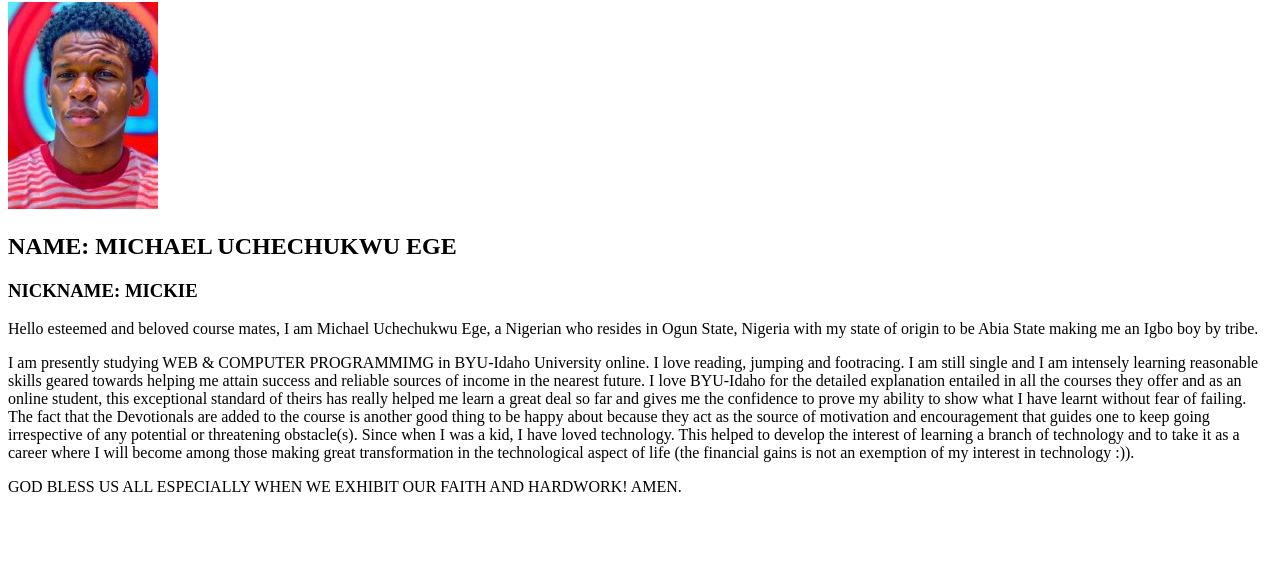
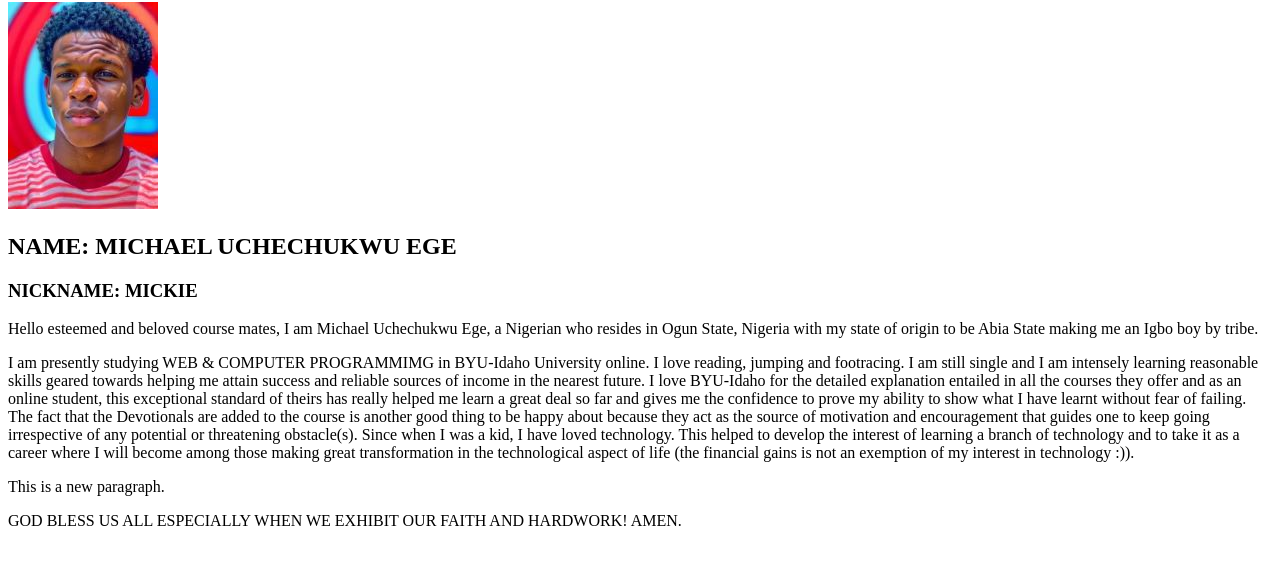
Before and after one commit to MickieEge/wdd-130, a plain HTML site: page aboutme/aboutme/index.html in a window 1280 px wide. Shown: the part 78-642 px from the top of the page. Drawn offline with Linux system fonts and the light colour scheme; files whose address does not match are found by name.

Commit message:
adding a paragraph

```diff
--- a/aboutme/aboutme/index.html
+++ b/aboutme/aboutme/index.html
@@ -17,7 +17,7 @@
          I love BYU-Idaho for the detailed explanation entailed in all the courses they offer and as an online student, this exceptional standard of theirs has really helped me learn a great deal so far and gives me the confidence to prove my ability to show what I have learnt without fear of failing.
          The fact that the Devotionals are added to the course is another good thing to be happy about because they act as the source of motivation and encouragement that guides one to keep going irrespective of any potential or threatening obstacle(s).
          Since when I was a kid, I have loved technology. This helped to develop the interest of learning a branch of technology and to take it as a career where I will become among those making great transformation in the technological aspect of life (the financial gains is not an exemption of my interest in technology :)).
-         <p></p>
+         <p>This is a new paragraph.</p>
         GOD BLESS US ALL ESPECIALLY WHEN WE EXHIBIT OUR FAITH AND HARDWORK! AMEN.</p>
 </body>
 </html>
```
